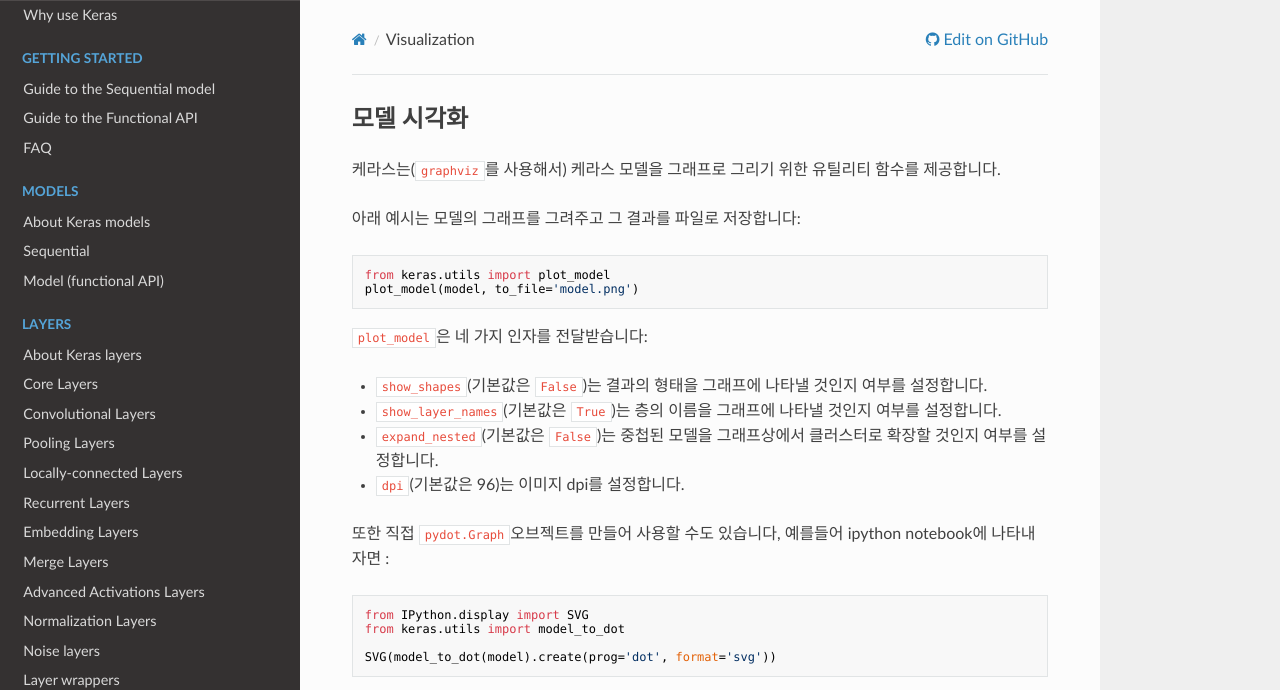
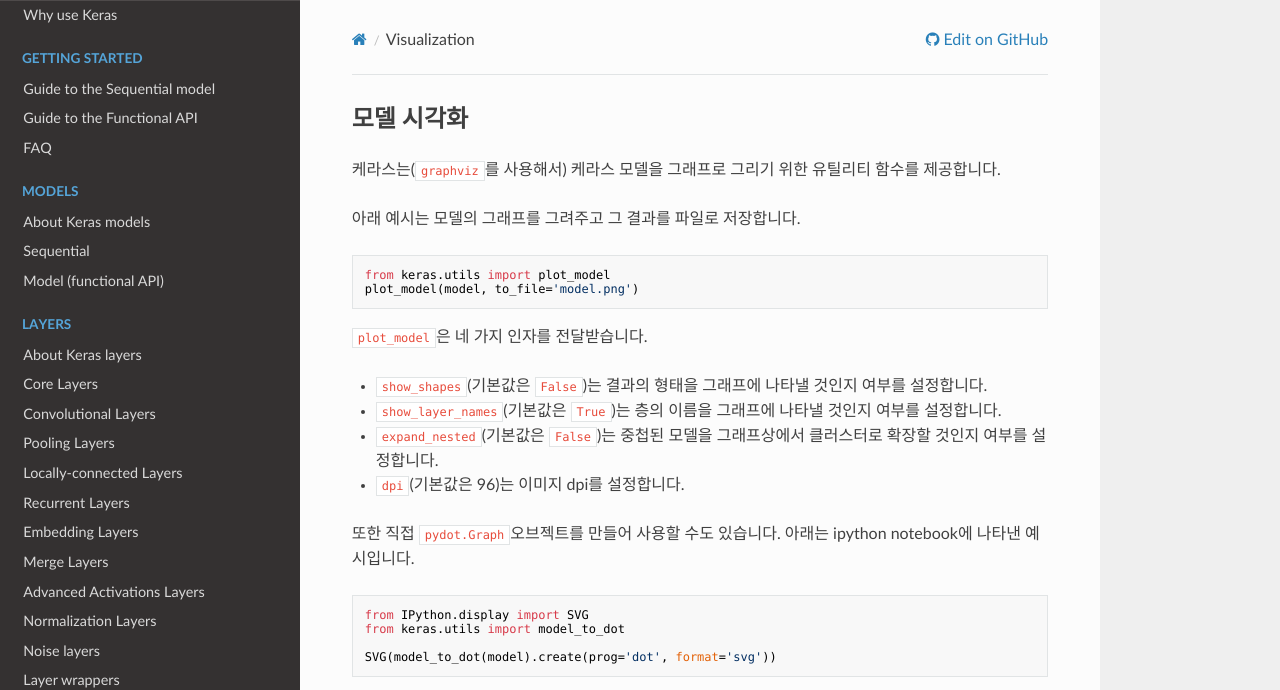
Before and after one commit to keras-team/keras-docs-ko, an MkDocs documentation site: the page built from sources/visualization.md, in a window 1280 px wide and 1345 px high. Shown: the top 690 px of the window. Built offline with MkDocs 1.6.1, drawn with Linux system fonts in a browser that asks for light colours; nearby versions of some CDN libraries.

Commit message:
Update visualization.md
콜론을 마침표로 변경

````diff
--- a/sources/visualization.md
+++ b/sources/visualization.md
@@ -2,21 +2,21 @@
 
 케라스는(`graphviz`를 사용해서) 케라스 모델을 그래프로 그리기 위한 유틸리티 함수를 제공합니다.
 
-아래 예시는 모델의 그래프를 그려주고 그 결과를 파일로 저장합니다:
+아래 예시는 모델의 그래프를 그려주고 그 결과를 파일로 저장합니다.
 ```python
 from keras.utils import plot_model
 plot_model(model, to_file='model.png')
 ```
 
-`plot_model`은 네 가지 인자를 전달받습니다:
+`plot_model`은 네 가지 인자를 전달받습니다.
 
 - `show_shapes`(기본값은 `False`)는 결과의 형태을 그래프에 나타낼 것인지 여부를 설정합니다.
 - `show_layer_names`(기본값은 `True`)는 층의 이름을 그래프에 나타낼 것인지 여부를 설정합니다.
 - `expand_nested`(기본값은 `False`)는 중첩된 모델을 그래프상에서 클러스터로 확장할 것인지 여부를 설정합니다.
 - `dpi`(기본값은 96)는 이미지 dpi를 설정합니다.
 
-또한 직접 `pydot.Graph`오브젝트를 만들어 사용할 수도 있습니다,
-예를들어 ipython notebook에 나타내자면 :
+또한 직접 `pydot.Graph`오브젝트를 만들어 사용할 수도 있습니다.
+아래는 ipython notebook에 나타낸 예시입니다.
 ```python
 from IPython.display import SVG
 from keras.utils import model_to_dot
````
